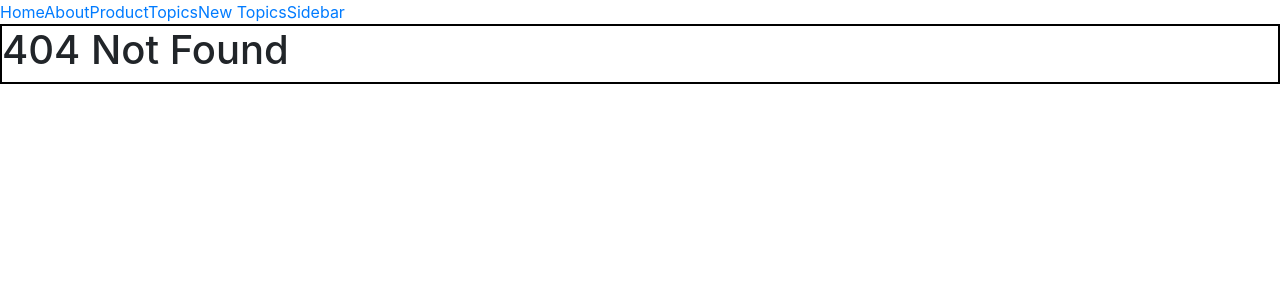
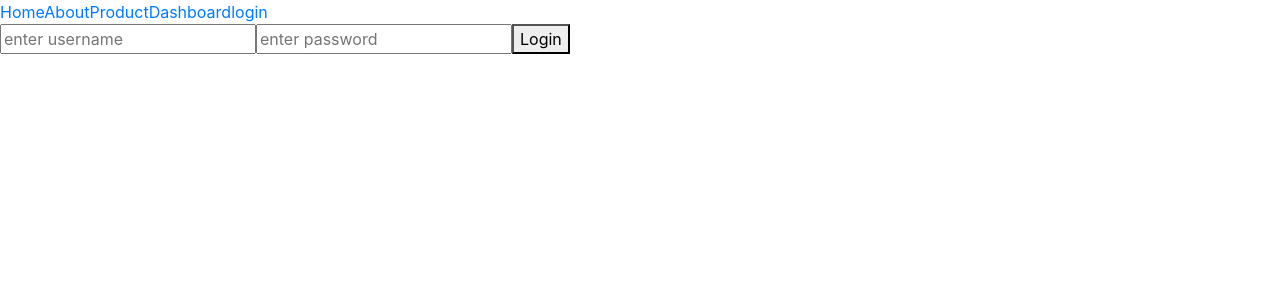
Before and after one commit to mohdafzal21/OOPS-js-, a React (Create React App) app in the folder cra/mydemo2020/: page /login in a window 1280 px wide. Before the commit this address had no page. Shown: the top 300 px of the page. Built offline with nearby package versions, Linux system fonts and the light colour scheme.

Commit message:
ReactRouter-Login Auth

```diff
--- a/cra/mydemo2020/package.json
+++ b/cra/mydemo2020/package.json
@@ -8,6 +8,7 @@
     "@testing-library/user-event": "^7.1.2",
     "axios": "^0.19.2",
     "bootstrap": "^4.4.1",
+    "path-to-regexp": "^1.7.0",
     "prop-types": "^15.7.2",
     "react": "^16.12.0",
     "react-dom": "^16.12.0",
--- a/cra/mydemo2020/src/App.js
+++ b/cra/mydemo2020/src/App.js
@@ -1,86 +1,85 @@
-import React, { Component } from 'react'
-import './App.css'
-import Sidebar from './routercomponents/Sidebar'
-import {Link,Route,Switch, NavLink} from 'react-router-dom'
-
+import React, { Component } from 'react';
+import {Link,Redirect,Route,Switch} from 'react-router-dom'
+import Login from './routercomponents/Login'
+import {pathToRegexp} from 'path-to-regexp';
 const Home = ()=> <h1>Home</h1>
 const About = ()=> <h1>About</h1>
-const Product = (props)=> {
-  console.log("Inside Product" , props)
+const Product = ()=> {
   return (
-    <h1>Product</h1>
+    <h1>Product Page Protected</h1>
  ) }
-const Topic = (props)=>{
-  console.log("props inside Topic", props)
+ const Dashboard = ()=> {
+  return (
+    <h1>Dashboard Page Protected</h1>
+ ) }
+
+//HOC - It accepts a component as Props and Returns A COmponent
+ const  PrivateRoute =( {path , component:Component, auth , ...rest  } )=>{
+
    return(
-    <h1>Hello Topic : {props.match.params.topicId}  </h1>
+     <Route
+       {...rest}
+            render = {(props)=> auth === true ? <Component {...props}/>
+                                              : <Redirect to={{pathname : '/login' , state : {from : props.location}  }}  />
+                                            }
+
+     />
    )
  }
-const Topics = (props)=>{
-  console.log("In Topics", props)
-  const {match} = props
-  return(
-    <div>
-
-    <ul>
-
-    <li><Link to={`${match.url}/React`}>React</Link></li>
-    <li><Link to={`${match.url}/Angular`}>Angular</Link></li>
-    <li><Link to={`${match.url}/Vue`}>Vue</Link></li>
-    </ul>
-   {/* //Switch return always the first matched object - if its not there it will return default  */}
-    <Switch>
 
 
-    <Route  path={`${match.url}/:topicId`} component={Topic}/>
-    <Route render={()=> <h1>Please Select a Topic</h1>} />
-    </Switch>
-    </div>
-  )}
 
- export default class App extends Component {
-
+class App extends Component {
+  state =  {
+    auth : false
+  }
+  loginHandler=()=>{
+    this.setState({
+      auth : true
+    })
+  }
+  logoutHandler=()=>{
+    this.setState({
+      auth : false
+    })
+  }
 
   render() {
+    const {auth} = this.state
     return (
     <div>
       <Link to='/'>Home</Link>
       <Link to='/about'>About</Link>
       <Link to='/product'>Product</Link>
-        <Link to='/topics'>Topics</Link>
-        <NavLink to='/newtopics'
-        activeStyle={{
-         fontWeight: "bold",
-           color: "red"
-          }}>New Topics</NavLink>
-        <NavLink to='/sidebar' activeClassName="selected">Sidebar</NavLink>
-        <div style={{border:'2px solid black'}}>
+      <Link to='/dashboard'>Dashboard</Link>
+      {auth ?
+      <button onClick={this.logoutHandler}>Logout</button>
+      :
+      <Link to='/login'>login</Link>
+      }
      <Switch>
+      <Route exact path='/' component={Home}/>
+      <Route path='/about' component={About}/>
+      <Route path='/login' render={(props)=><Login {...props} loginHandler={this.loginHandler}     />}/>
 
-        <Route exact  path ='/' component={Home}/>
-        <Route  path='/about' component={About}/>
-         <Route  path='/product' component={Product}/>
-         <Route  path='/topics' component={Topics}/>
-         <Route path='/newtopics' component={Topics}/>
-         <Route path='/sidebar' component={Sidebar}/>
+      <PrivateRoute exact auth={auth} path='/product'  component={Product} />
+      <PrivateRoute exact auth={auth} path='/dashboard'  component={Dashboard} />
 
-         <Route render={()=> <h1>404 Not Found</h1>} />
+      {/* {this.state.auth ?
+      <Route exact path='/product' component={Product}/>
+      :<Redirect to='/login' />
+      } */}
+
+      {/* <Route render={()=><h1>404 Not found</h1>} /> */}
+
+
       </Switch>
-    </div>
+
+
 
     </div>
-    )
+    );
   }
 }
 
-// const  Routes=()=>(
-//     <div style={{border:'2px solid black'}}>
-//     <Route exact  path ='/' component={Home}/>
-//     <Route  path='/about' component={About}/>
-//     <Route  path='/product' component={Product}/>
-//     </div>
-//   )
-
-
-// Route is a Higher Order Component -it accepts component as argument/Props
-// And Route returns a Component
+export default App;
--- /dev/null
+++ b/cra/mydemo2020/src/routercomponents/Login.js
@@ -0,0 +1,62 @@
+import React, { Component } from 'react'
+import { Redirect } from 'react-router-dom'
+
+export default class Login extends Component {
+    state = {
+        username :'',
+        password : '',
+        renderState : false
+    }
+    handleChange = e => {
+        this.setState({
+            [e.target.name] : e.target.value
+        })
+    }
+    handleSubmit =e=>{
+        e.preventDefault()
+        if(this.state.username == 'tom' && this.state.password == 'tom'){
+
+            this.props.loginHandler()
+            this.fakeAuth()
+            // this.props.history.push()
+        }
+    }
+    fakeAuth =()=>{
+        console.log("happening fake")
+        this.setState({
+            renderState : true
+        })
+    }
+
+    render() {
+        const {username,password,renderState} = this.state
+
+        const {from} = this.props.location.state  || {from : {pathname : '/'}}
+        console.log("default props In Login component",from)
+        console.log("render state",renderState)
+        if(renderState === true){
+          return   <Redirect to={from} />
+         }
+
+        return (
+            <div>
+                <form onSubmit={this.handleSubmit}>
+                    <input
+                           placeholder="enter username"
+                           value = {username}
+                           name="username"
+                           onChange={this.handleChange}
+                      />
+                      <input
+                           placeholder="enter password"
+                           value = {password}
+                           name="password"
+                           onChange={this.handleChange}
+
+                      />
+                      <button type="submit">Login</button>
+                </form>
+            </div>
+        )
+    }
+}
```
Also changed, not shown: cra/mydemo2020/src/5App.js (added, +86 -0 lines), 1 other file (tests, documents, lock files or other folders). Lines whose indentation alone changed are shown as unchanged.
